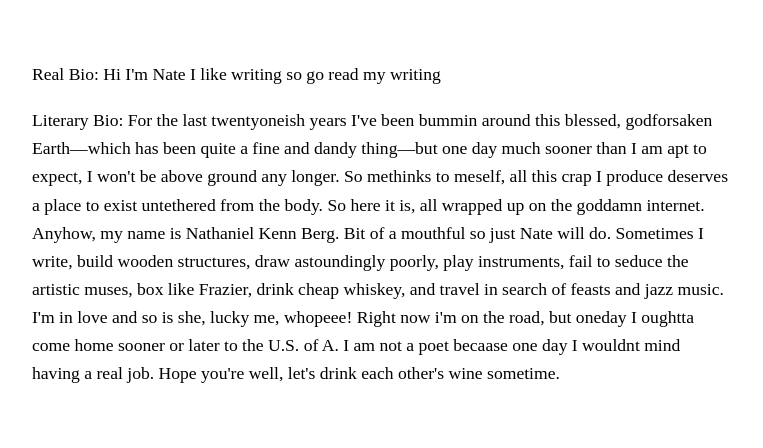
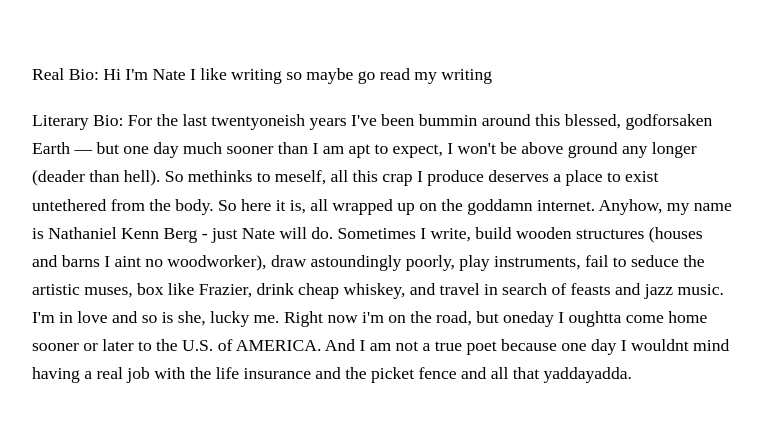
Before and after one commit to natekberg111/natekberg, a plain HTML site: page bio.html in a window 1280 px wide. Shown: the part 176-624 px from the top of the page, without its empty margins (258-1021 px from the left). Drawn offline with Linux system fonts and the light colour scheme.

Commit message:
update to procrastinations and notes

```diff
--- a/bio.html
+++ b/bio.html
@@ -41,9 +41,9 @@
 <body>
 
 <div class="container">
-    <p>Real Bio: Hi I'm Nate I like writing so go read my writing</p>
+    <p>Real Bio: Hi I'm Nate I like writing so maybe go read my writing</p>
 
-    <p>Literary Bio: For the last twentyoneish years I've been bummin around this blessed, godforsaken Earth—which has been quite a fine and dandy thing—but one day much sooner than I am apt to expect, I won't be above ground any longer. So methinks to meself, all this crap I produce deserves a place to exist untethered from the body. So here it is, all wrapped up on the goddamn internet. Anyhow, my name is Nathaniel Kenn Berg. Bit of a mouthful so just Nate will do. Sometimes I write, build wooden structures, draw astoundingly poorly, play instruments, fail to seduce the artistic muses, box like Frazier, drink cheap whiskey, and travel in search of feasts and jazz music. I'm in love and so is she, lucky me, whopeee! Right now i'm on the road, but oneday I oughtta come home sooner or later to the U.S. of A. I am not a poet becaase one day I wouldnt mind having a real job. Hope you're well, let's drink each other's wine sometime.</p>
+    <p>Literary Bio: For the last twentyoneish years I've been bummin around this blessed, godforsaken Earth — but one day much sooner than I am apt to expect, I won't be above ground any longer (deader than hell). So methinks to meself, all this crap I produce deserves a place to exist untethered from the body. So here it is, all wrapped up on the goddamn internet. Anyhow, my name is Nathaniel Kenn Berg - just Nate will do. Sometimes I write, build wooden structures (houses and barns I aint no woodworker), draw astoundingly poorly, play instruments, fail to seduce the artistic muses, box like Frazier, drink cheap whiskey, and travel in search of feasts and jazz music. I'm in love and so is she, lucky me. Right now i'm on the road, but oneday I oughtta come home sooner or later to the U.S. of AMERICA. And I am not a true poet because one day I wouldnt mind having a real job with the life insurance and the picket fence and all that yaddayadda.</p>
 </div>
 
 </body>
```
